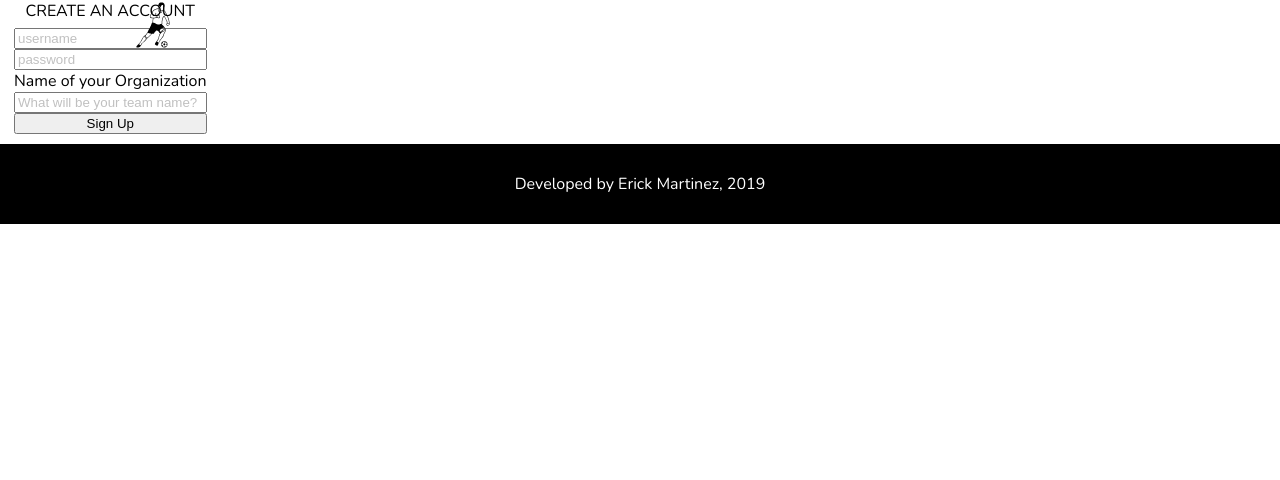
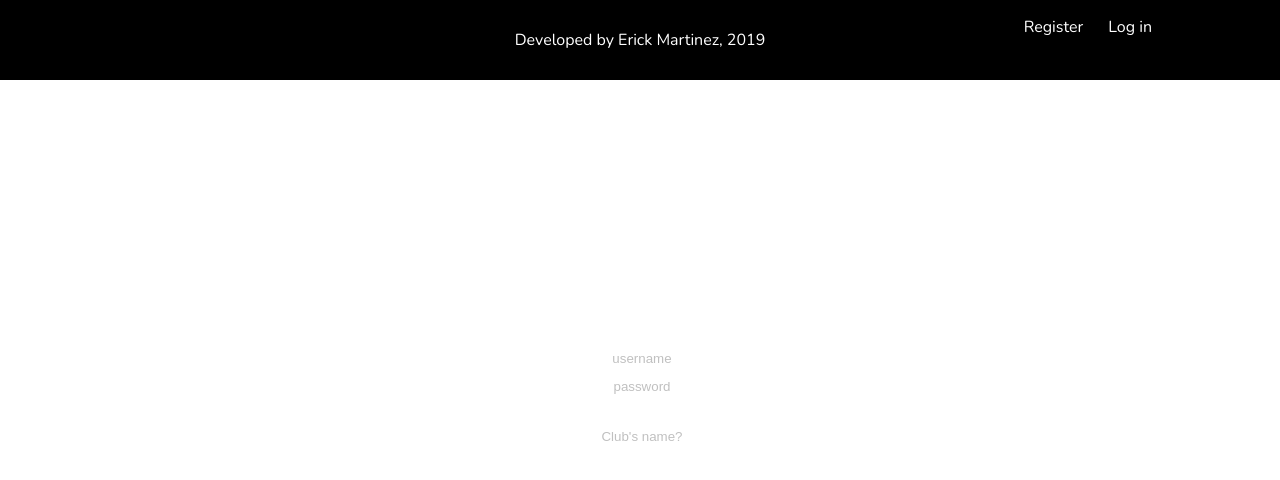
Before and after one commit to erickmtza/association-football-client, a React (Create React App) app: page /register in a window 1280 px wide. Shown: the top 480 px of the page. Built offline with nearby package versions, Linux system fonts and the light colour scheme.

Commit message:
Added styling to Sign up form

```diff
--- /dev/null
+++ b/src/components/SignUpForm/SignUpForm.css
@@ -0,0 +1,43 @@
+.SignUpForm {
+    position:fixed;
+    background: none;
+    width: 80%;
+    max-width: 800px;
+    height: auto;
+    top:50%;
+    left:50%;
+    transform: translate(-50%,-50%);
+    border-radius: 10px;
+    color: white;
+    display: flex;
+    justify-content: center;
+}
+
+.register {
+    background: none;
+    border: none;
+    border-bottom: 1px solid white;
+    margin-bottom: 10px;
+    color: white;
+    text-align: center;
+    width: 100%;
+}
+
+.submit-offline {
+    border: 1px solid white;
+    border-radius: 3px;
+    float: right;
+    padding: 10px;
+}
+
+.submit-offline:hover {
+    background: white;
+    color: black;
+    cursor: pointer;
+}
+
+@media screen and (min-width: 900px) {
+    .create-legend {
+        font-size: 35px;
+    }
+}
--- a/src/components/SignUpForm/SignUpForm.js
+++ b/src/components/SignUpForm/SignUpForm.js
@@ -1,19 +1,25 @@
 import React from 'react'
 
 import AuthApiService from '../../services/auth-api-service'
+
+import './SignUpForm.css'
+import Logo from '../../imgs/ajax-loader.gif'
 
 export default class RegistrationForm extends React.Component {
     static defaultProps = {
         onRegistrationSuccess: () => {}
       }
 
-      state = { error: null }
+      state = {
+        error: null,
+        loader: false
+      }
 
       handleSubmit = ev => {
         ev.preventDefault()
         const { teamname, username, password } = ev.target
 
-        this.setState({ error: null })
+        this.setState({ error: null, loader: true })
 
         AuthApiService.postUser({
           username: username.value,
@@ -27,23 +33,23 @@ export default class RegistrationForm extends React.Component {
             this.props.onRegistrationSuccess()
           })
             .catch(res => {
-              this.setState({ error: res.error })
+              this.setState({ error: res.error, loader: false })
             })
       }
 
     render() {
         const { error } = this.state
         return (
-            <form onSubmit={this.handleSubmit}>
+            <form className="SignUpForm" onSubmit={this.handleSubmit}>
                 <fieldset>
-                    <legend>CREATE AN ACCOUNT</legend>
+                    <legend className="create-legend">CREATE AN ACCOUNT</legend>
 
-                    <input placeholder="username" name="username" />
-                    <input type="password" placeholder="password" name="password" />
+                    <input className="register username" placeholder="username" name="username" required/>
+                    <input className="register paswword" type="password" placeholder="password" name="password" required/>
                     <label htmlFor="team">Name of your Organization</label>
-                    <input id="team" placeholder="What will be your team name?" name="teamname" />
+                    <input className="register teamname" id="team" placeholder="Club's name?" name="teamname" required/>
 
-                    <button type="submit">Sign Up</button>
+                    <button className="submit-offline" type="submit">{!this.state.loader ? "Sign Up" : <img src={Logo} alt="loading" />}</button>
                     <div role='alert'>
                         {error && <p className='red'>{error}</p>}
                     </div>
```
